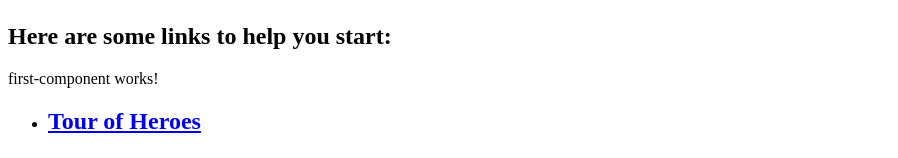
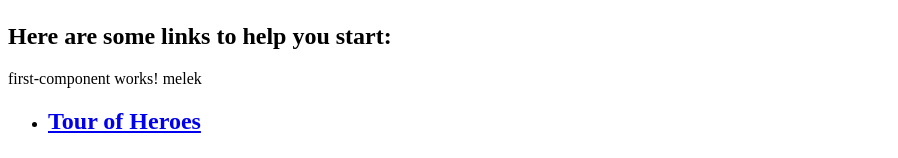
Before and after one commit to medmelek/Outh-application, an Angular app: page / in a window 1280 px wide. Shown: the part 381-539 px from the top of the page, without its empty margins (0-898 px from the left). Built offline with nearby package versions, Linux system fonts and the light colour scheme.

Commit message:
first-component

```diff
--- a/src/app/first-component/first-component.component.html
+++ b/src/app/first-component/first-component.component.html
@@ -1,3 +1,3 @@
 <p>
-  first-component works!
+  first-component works! {{hero}}
 </p>
--- a/src/app/first-component/first-component.component.ts
+++ b/src/app/first-component/first-component.component.ts
@@ -6,8 +6,9 @@ import { Component, OnInit } from '@angular/core';
   styleUrls: ['./first-component.component.css']
 })
 export class FirstComponentComponent implements OnInit {
-
-  constructor() { }
+  hero = 'melek' ;
+  constructor() {
+  }
 
   ngOnInit() {
   }
```
